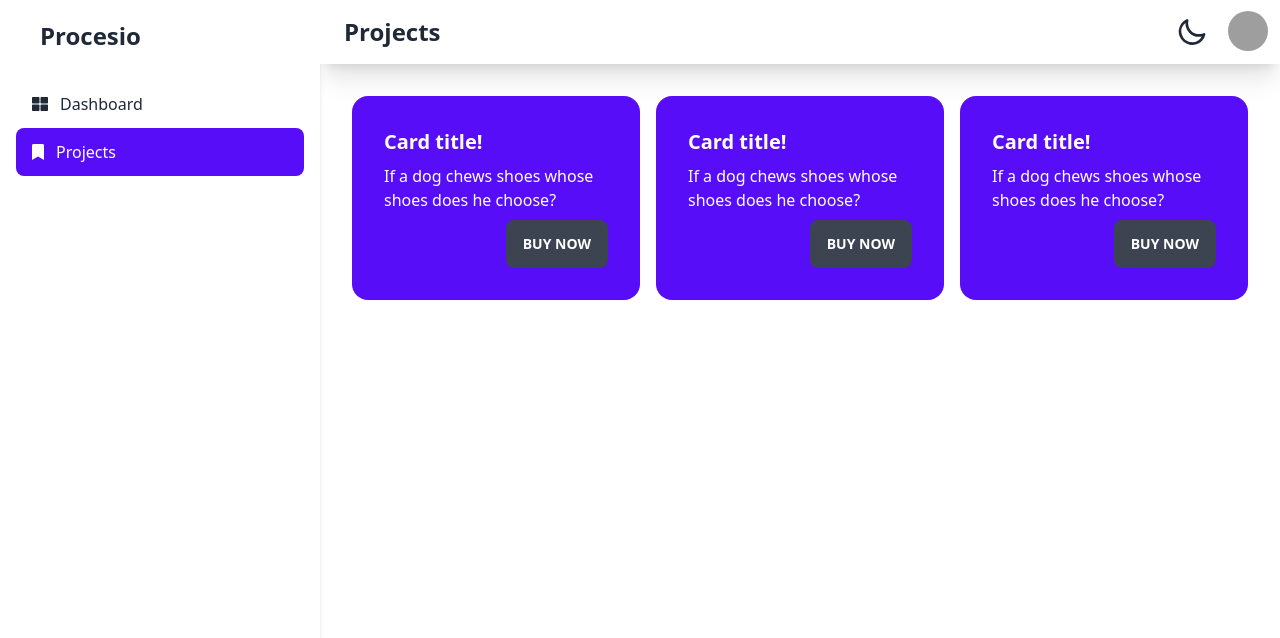
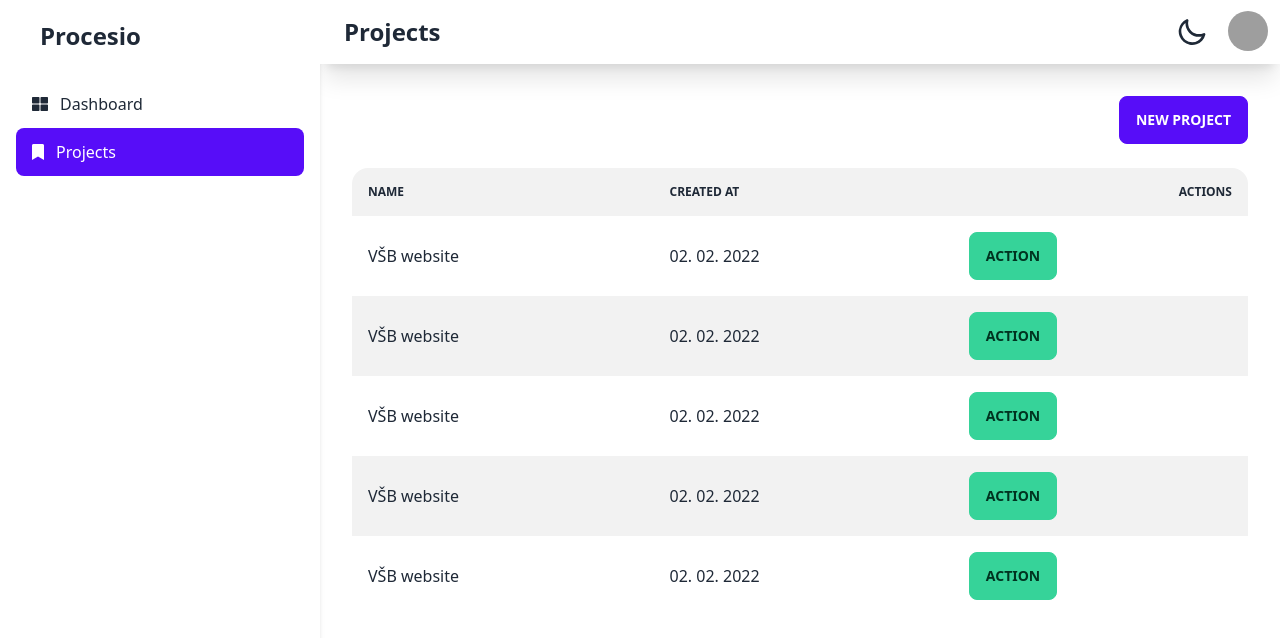
Before and after one commit to vferak/Procesio, a Vue app in the folder frontend/: page /admin/projects in a window 1280 px wide. Shown: the top 638 px of the page. Built offline with nearby package versions, Linux system fonts and the light colour scheme; sample sign-in values are in the browser's storage; grey boxes are pictures that could not be loaded.

Commit message:
Added provisional create project form

```diff
--- a/frontend/src/components/navbars/AdminNavbar.vue
+++ b/frontend/src/components/navbars/AdminNavbar.vue
@@ -12,7 +12,7 @@ const currentRoute = useRoute();
 const routes = router
   .getRoutes()
   .filter((route) => route.path === "/admin")
-  .pop()?.children;
+  .pop()?.children.filter((route) => route.meta?.navIconClass !== undefined);
 
 const logout = () => {
   authStore.logOut();
@@ -79,10 +79,10 @@ const logout = () => {
         <li v-for="route in routes" :key="route.name">
           <a
             class="flex"
-            :class="{ active: route.name === currentRoute.name }"
+            :class="{ active: currentRoute.path.includes(route.path) }"
             @click="router.push({ name: route.name })"
           >
-            <i class="flex-none" :class="route.meta.iconClass"></i>
+            <i class="flex-none" :class="route.meta.navIconClass"></i>
             <span class="flex-1">{{ route.meta.title }}</span>
           </a>
         </li>
--- a/frontend/src/router/index.ts
+++ b/frontend/src/router/index.ts
@@ -3,7 +3,7 @@ import LandingView from "@/views/LandingView.vue";
 import LandingLayout from "@/layouts/LandingLayout.vue";
 import { useAuthStore } from "@/stores/auth";
 import { useDialogStore } from "@/stores/dialog";
-import {useMetaStore} from "@/stores/meta";
+import { useMetaStore } from "@/stores/meta";
 
 const routes = [
   {
@@ -28,16 +28,24 @@ const routes = [
         component: () => import("@/views/Admin/DashboardView.vue"),
         meta: {
           title: "Dashboard",
-          iconClass: "fas fa-th-large",
+          navIconClass: "fas fa-th-large",
         },
       },
       {
         path: "/admin/projects",
         name: "projects",
-        component: () => import("@/views/Admin/ProjectsView.vue"),
+        component: () => import("@/views/Admin/Projects/ProjectsView.vue"),
         meta: {
           title: "Projects",
-          iconClass: "fas fa-bookmark",
+          navIconClass: "fas fa-bookmark",
+        },
+      },
+      {
+        path: "/admin/projects/create",
+        name: "createProject",
+        component: () => import("@/views/Admin/Projects/CreateProjectView.vue"),
+        meta: {
+          title: "Create project",
         },
       },
     ],
--- a/frontend/src/views/Admin/DashboardView.vue
+++ b/frontend/src/views/Admin/DashboardView.vue
@@ -1,5 +1,5 @@
 <template>
-  <div class="container mx-auto h-full px-8">
+  <div class="container mx-auto h-full">
     <div class="grid lg:grid-cols-3 md:grid-cols-2 gap-4">
 
       <div class="card w-full bg-primary text-primary-content">
--- /dev/null
+++ b/frontend/src/views/Admin/Projects/CreateProjectView.vue
@@ -0,0 +1,52 @@
+<script setup lang="ts">
+import { useRouter } from "vue-router";
+
+const router = useRouter();
+
+const submitForm = (): void => {
+  return;
+};
+</script>
+
+<template>
+  <div class="container mx-auto h-full">
+    <div class="flex justify-between w-full">
+      <a @click="router.push({ name: 'projects' })" class="btn btn-outline">
+        Back
+      </a>
+    </div>
+    <div class="card w-full bg-base-200 shadow-xl mt-8 px-10 pt-8 pb-4">
+      <form @submit.prevent="submitForm" class="card-body">
+        <div class="form-control w-full">
+          <label class="label">
+            <span class="label-text"> Project name </span>
+          </label>
+          <input
+            type="text"
+            placeholder="Type here"
+            class="input input-bordered w-full"
+            required
+          />
+        </div>
+        <div class="form-control">
+          <label class="label">
+            <span class="label-text">Description</span>
+          </label>
+          <textarea
+            class="textarea textarea-bordered h-32"
+            placeholder="Type here"
+            required
+          ></textarea>
+        </div>
+        <div class="flex justify-center mt-6">
+          <input
+            type="submit"
+            name="submit"
+            value="Save"
+            class="btn btn-primary"
+          />
+        </div>
+      </form>
+    </div>
+  </div>
+</template>
--- /dev/null
+++ b/frontend/src/views/Admin/Projects/ProjectsView.vue
@@ -0,0 +1,60 @@
+<script setup lang="ts">
+import { useRouter } from "vue-router";
+
+const router = useRouter();
+
+const projects = [
+  {
+    uuid: "asdasdas",
+    name: "VŠB website",
+    createdAt: "02. 02. 2022",
+  },
+  {
+    uuid: "asdasdas",
+    name: "VŠB website",
+    createdAt: "02. 02. 2022",
+  },
+  {
+    uuid: "asdasdas",
+    name: "VŠB website",
+    createdAt: "02. 02. 2022",
+  },
+  {
+    uuid: "asdasdas",
+    name: "VŠB website",
+    createdAt: "02. 02. 2022",
+  },
+  {
+    uuid: "asdasdas",
+    name: "VŠB website",
+    createdAt: "02. 02. 2022",
+  },
+];
+</script>
+
+<template>
+  <div class="container mx-auto h-full">
+    <div class="flex justify-end w-full">
+      <a @click="router.push({ name: 'createProject' })" class="btn btn-primary"
+        >New project</a
+      >
+    </div>
+    <table class="table table-zebra w-full mt-6">
+      <!-- head -->
+      <thead>
+        <tr>
+          <th>Name</th>
+          <th>Created at</th>
+          <th class="text-right">Actions</th>
+        </tr>
+      </thead>
+      <tbody>
+        <tr v-for="project in projects" :key="project.uuid" class="hover">
+          <td>{{ project.name }}</td>
+          <td>{{ project.createdAt }}</td>
+          <td><div class="btn btn-success">Action</div></td>
+        </tr>
+      </tbody>
+    </table>
+  </div>
+</template>
--- a/frontend/src/views/Admin/ProjectsView.vue
+++ /dev/null
@@ -1,33 +0,0 @@
-<template>
-  <div class="container mx-auto h-full px-8">
-    <div class="grid lg:grid-cols-3 md:grid-cols-2 gap-4">
-      <div class="card w-full bg-primary text-primary-content">
-        <div class="card-body">
-          <h2 class="card-title">Card title!</h2>
-          <p>If a dog chews shoes whose shoes does he choose?</p>
-          <div class="card-actions justify-end">
-            <button class="btn">Buy Now</button>
-          </div>
-        </div>
-      </div>
-      <div class="card w-full bg-primary text-primary-content">
-        <div class="card-body">
-          <h2 class="card-title">Card title!</h2>
-          <p>If a dog chews shoes whose shoes does he choose?</p>
-          <div class="card-actions justify-end">
-            <button class="btn">Buy Now</button>
-          </div>
-        </div>
-      </div>
-      <div class="card w-full bg-primary text-primary-content">
-        <div class="card-body">
-          <h2 class="card-title">Card title!</h2>
-          <p>If a dog chews shoes whose shoes does he choose?</p>
-          <div class="card-actions justify-end">
-            <button class="btn">Buy Now</button>
-          </div>
-        </div>
-      </div>
-    </div>
-  </div>
-</template>
--- a/frontend/src/views/LandingView.vue
+++ b/frontend/src/views/LandingView.vue
@@ -699,7 +699,7 @@
     </section>
     <!--Footer-->
     <footer class="bg-white">
-      <div class="container mx-auto px-8">
+      <div class="container mx-auto">
         <div class="w-full flex flex-col md:flex-row py-6">
           <div class="flex-1 mb-6 text-black">
             <a
--- a/frontend/tailwind.config.js
+++ b/frontend/tailwind.config.js
@@ -4,6 +4,9 @@ module.exports = {
     "./src/**/*.{vue,js,ts,jsx,tsx}",
   ],
   theme: {
+    container: {
+      padding: "2rem",
+    },
     extend: {},
   },
   plugins: [
```
